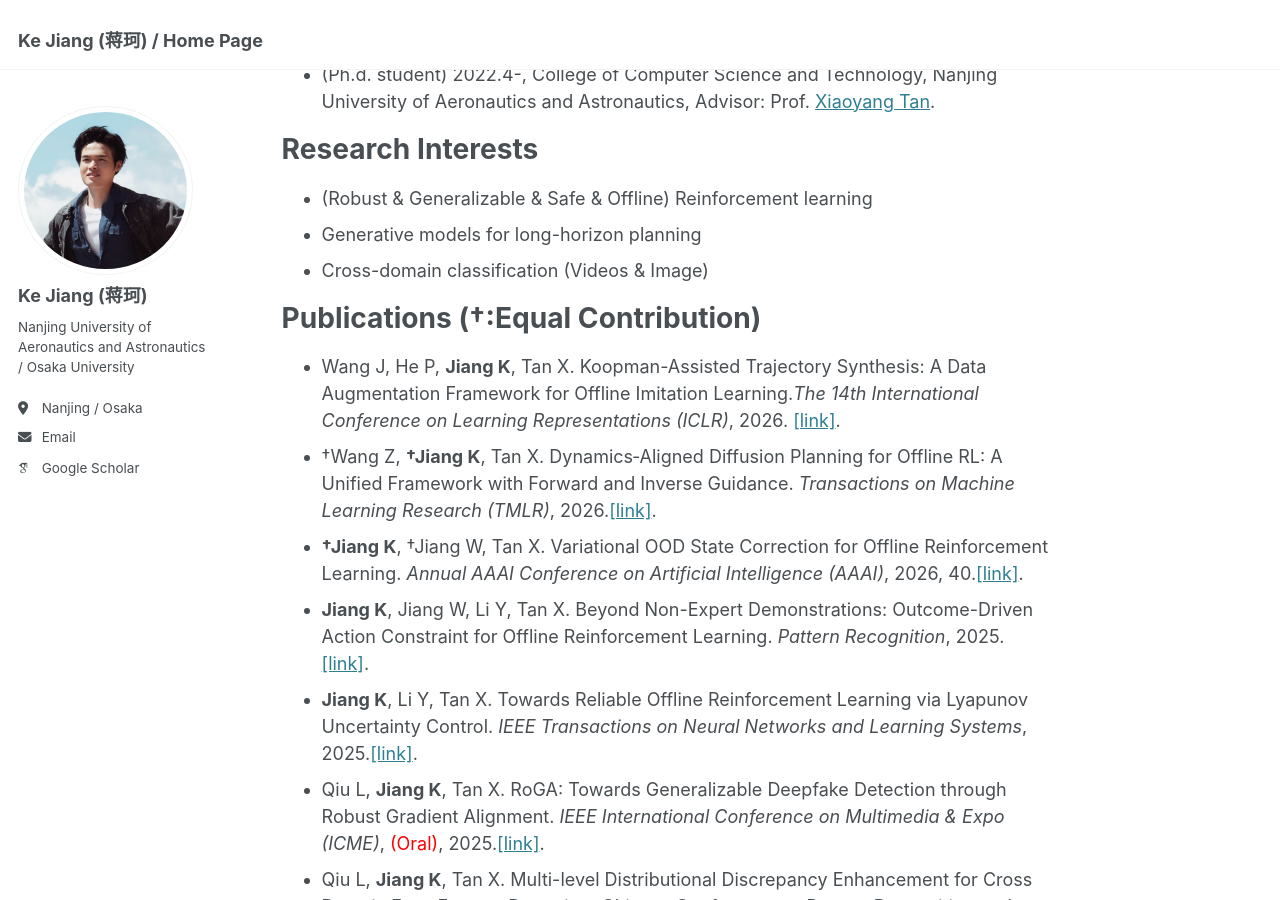
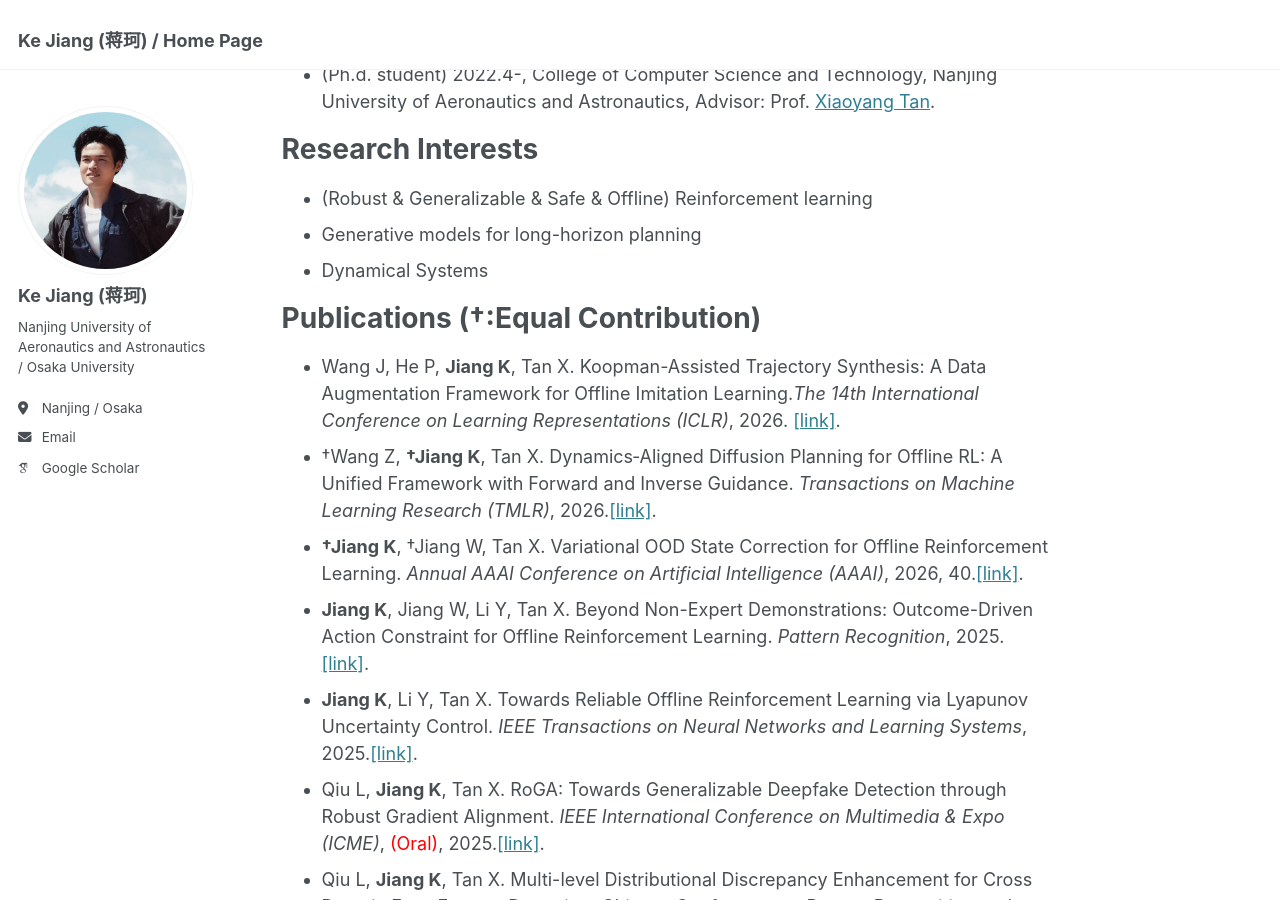
Before and after one commit to Jack10843/Jack10843.github.io, a Jekyll site: the page built from _pages/about.md, in a window 1280 px wide and 900 px high, scrolled down 686 px. Built offline with Jekyll 4.4.1, drawn with Linux system fonts in a browser that asks for light colours; some web fonts are replaced.

Commit message:
Update about.md

```diff
--- a/_pages/about.md
+++ b/_pages/about.md
@@ -24,7 +24,7 @@ Research Interests
 ======
  - (Robust & Generalizable & Safe & Offline) Reinforcement learning
  - Generative models for long-horizon planning
- - Cross-domain classification (Videos & Image)
+ - Dynamical Systems
 
 Publications (†:Equal Contribution)
 ======
```
